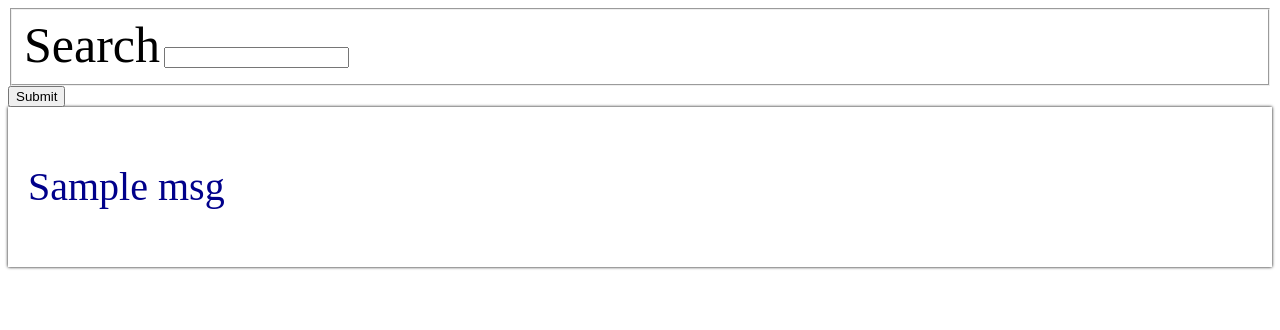
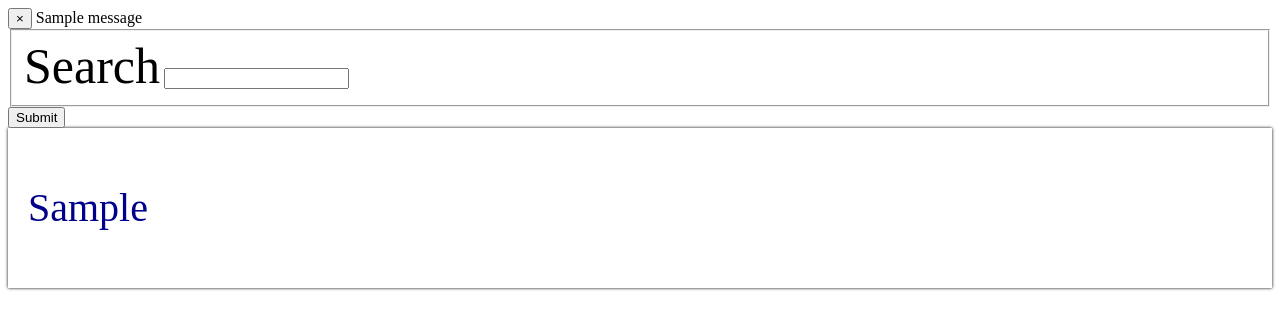
Before and after one commit to jacqw8/pride-post, a Flask app: template pridepost/templates/index.html in a window 1280 px wide. Shown: the top 330 px of the page. Run offline with Flask 2, Linux system fonts and the light colour scheme; tables that the repository leaves empty hold one stand-in row (values such as "Sample post"); the template is opened without the code that fills it: values that come from a table or form of the project are taken from there, most other values are stand-ins (such as "Sample title", 1, 10 or a date in 2020); one stand-in notice (Sample message) is shown; parts of the project's set-up code (start-up, migrations or seed data) failed here and were passed over.

Commit message:
create database again and show correct messages

```diff
--- a/pridepost/models.py
+++ b/pridepost/models.py
@@ -5,4 +5,4 @@
     msg = db.Column(db.String(255), nullable=False)
 
     def __repr__(self):
-        return f"Message('{self.msg}')"
+        return self.msg
--- a/pridepost/routes.py
+++ b/pridepost/routes.py
@@ -1,15 +1,19 @@
 from flask import render_template, url_for, flash, redirect, request, send_from_directory, Response, jsonify, abort
-from pridepost import app
+from pridepost import app, db
 from pridepost import analysis
 from pridepost.forms import ReusableForm
+from pridepost.models import Msg
 
 @app.route("/", methods=['GET', 'POST'])
 def index():
     form = ReusableForm()
+    msgs = []
     if form.validate_on_submit():
         if analysis.get_sentiment(form.search.data) == "Positive":
             msg = Msg(msg=form.search.data)
             db.session.add(msg)
             db.session.commit()
+        else:
+            flash('Please write a kind message!')
     msgs = Msg.query.all()
     return render_template('index.html', form=form, msgs=msgs, title='Index')
--- a/pridepost/templates/index.html
+++ b/pridepost/templates/index.html
@@ -16,6 +16,12 @@
 
     <body>
     <div class="content-section">
+        {% for message in get_flashed_messages() %}
+    <div class="alert alert-warning">
+        <button type="button" class="close" data-dismiss="alert">&times;</button>
+        {{ message }}
+    </div>
+    {% endfor %}
         <form method="POST" action="">
             {{ form.hidden_tag() }}
             <fieldset class="form-group">
```
